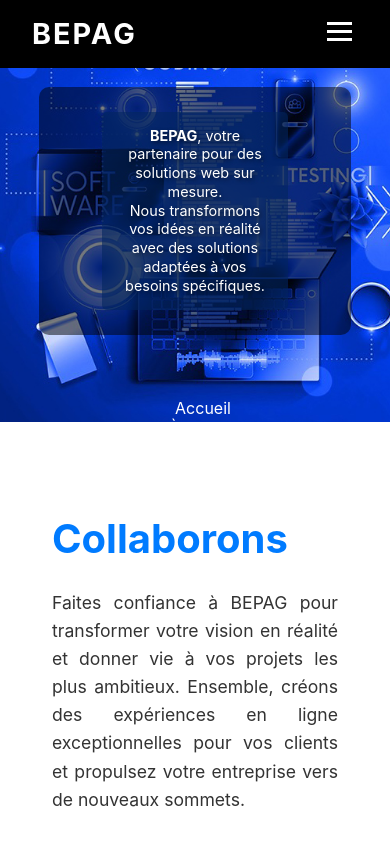
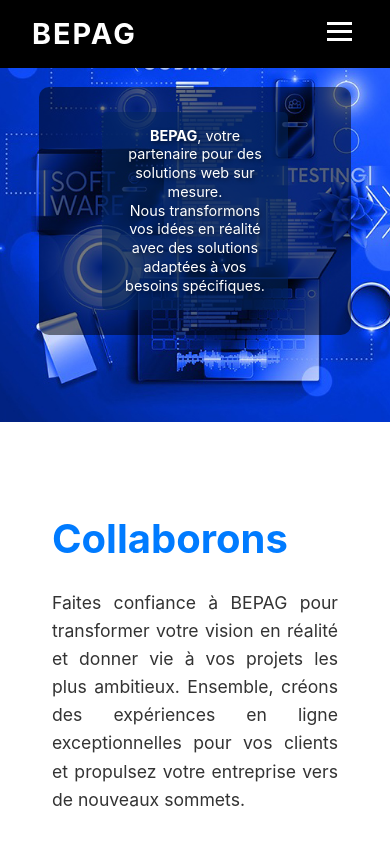
Before and after one commit to mrtchou/sitePerso, a React (Create React App) app in the folder frontend/: page / in a window 390 px wide. Shown: the top 844 px of the page. Built offline with nearby package versions, Linux system fonts and the light colour scheme.

Commit message:
correction menu mode mobile, les liens restait au milieu, c'est corrigé

```diff
--- a/frontend/src/styles/Header.css
+++ b/frontend/src/styles/Header.css
@@ -204,8 +204,13 @@
     left: 0;
     height: 100vh;
     width: 100%;
-    background-color: rgba(192, 17, 17, 0.0);
+    background-color: rgba(192, 17, 17, 0);
     transition: transform 0.3s ease;
+    transform: translateY(-100%);
+  }
+
+  .menu.open {
+    transform: translateY(0);
   }
   .menu.open li {
     margin: 1rem;
```
